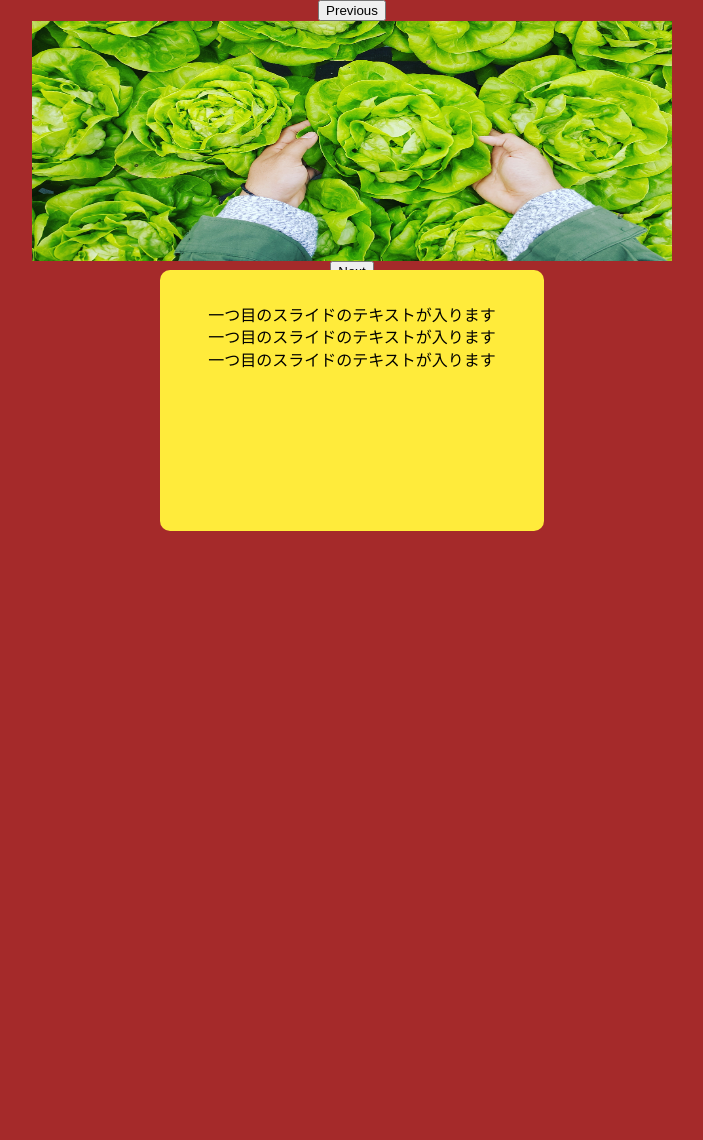
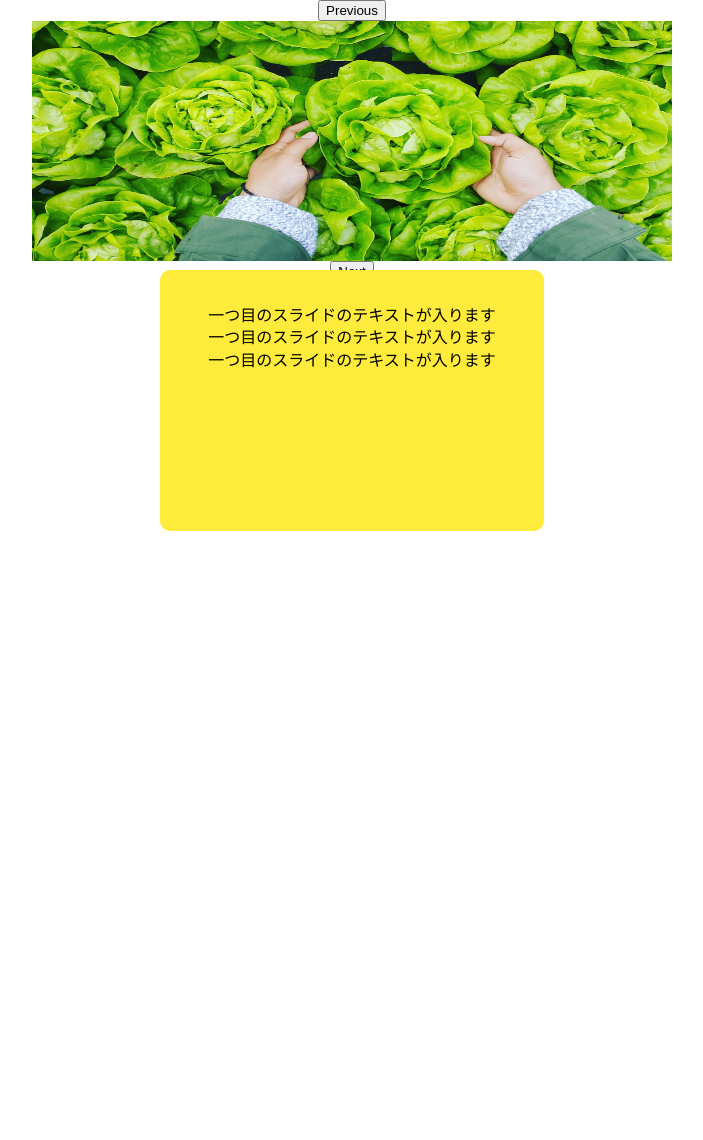
Before and after one commit to aoyag123/slick_text_flask, a Flask app: page / in a window 1280 px wide. Shown: the whole page, without its empty margins (288-991 px from the left). Run offline with Flask 2, Linux system fonts and the light colour scheme.

Commit message:
bodyタグのcssを削除

```diff
--- a/static/css/style_pc.css
+++ b/static/css/style_pc.css
@@ -38,10 +38,6 @@ img {
     height: 100%;
   }
 
-  body{
-    background-color: brown;
-  }
-
 #text-slider-container{
     position:relative;
     margin-top: 30px;
--- a/static/css/style_sp.css
+++ b/static/css/style_sp.css
@@ -38,11 +38,6 @@ img {
     height: 100%;
   }
 
-  body{
-    background-color: brown;
-  }
-
-
   #text-slider-container{
     position:relative;
     margin-top: 30px;
```
